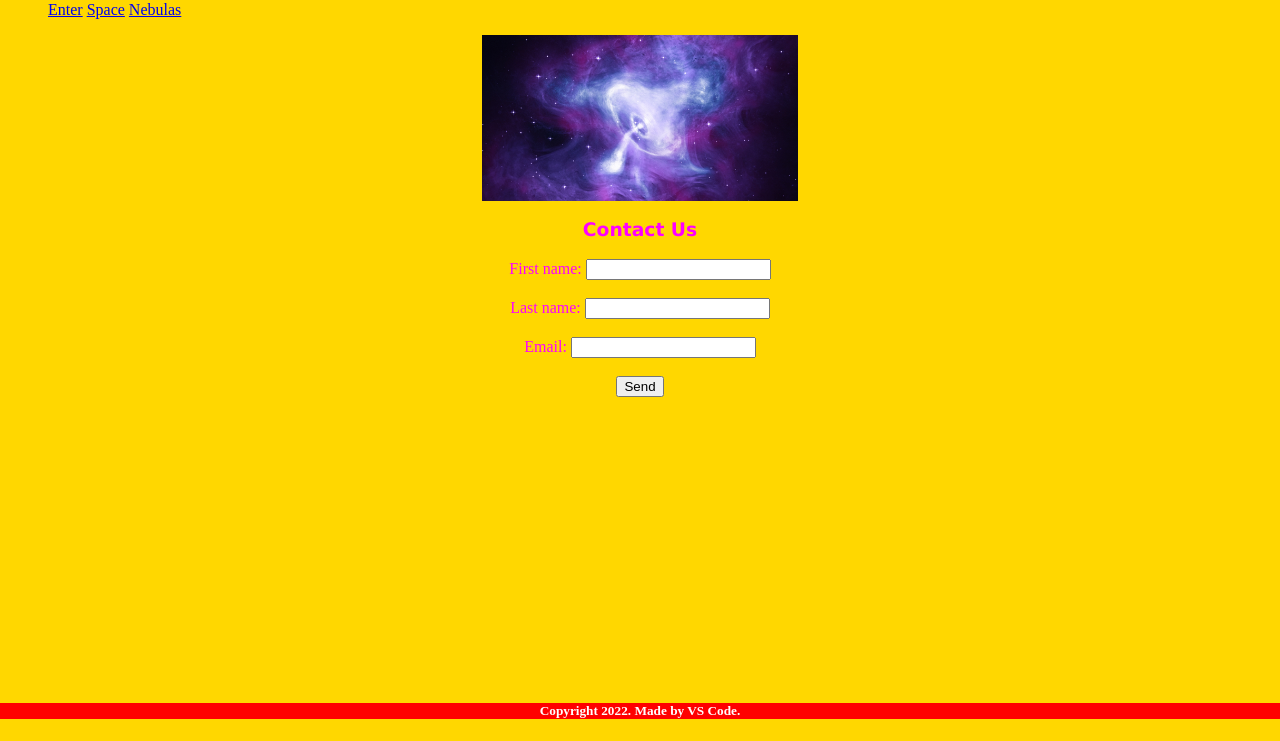
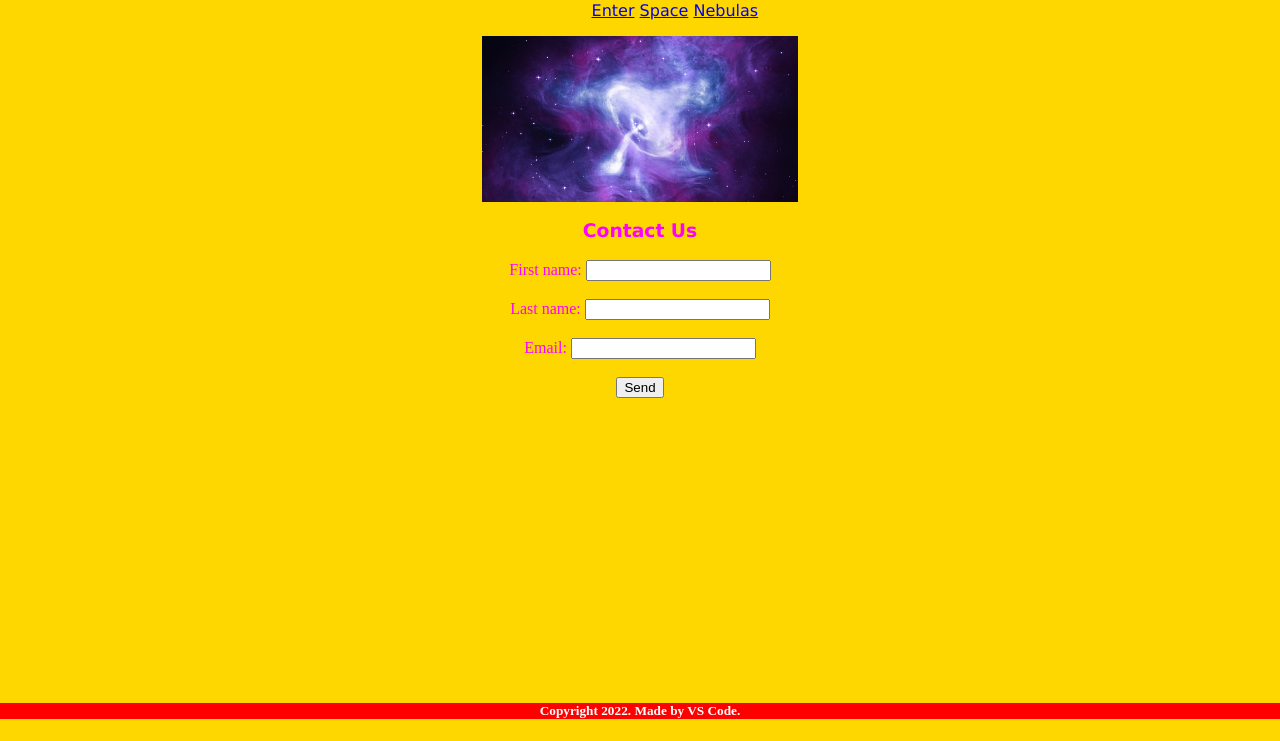
Before and after one commit to famelga/Landing-Page, a plain HTML site: page text.html in a window 1280 px wide. Shown: the part 59-800 px from the top of the page. Drawn offline with Linux system fonts and the light colour scheme.

Commit message:
styled nav

```diff
--- a/assets/css/styles.css
+++ b/assets/css/styles.css
@@ -11,6 +11,13 @@ body {
         font-size: x-large;
         font-family: Arial, Helvetica, sans-serif;
     }
+
+ ul {
+    color: magenta;
+    position: relative;
+    left: 43%;
+    font-family: Verdana, Geneva, Tahoma, sans-serif;
+ }
 
     h3 {
         color: magenta;
```
